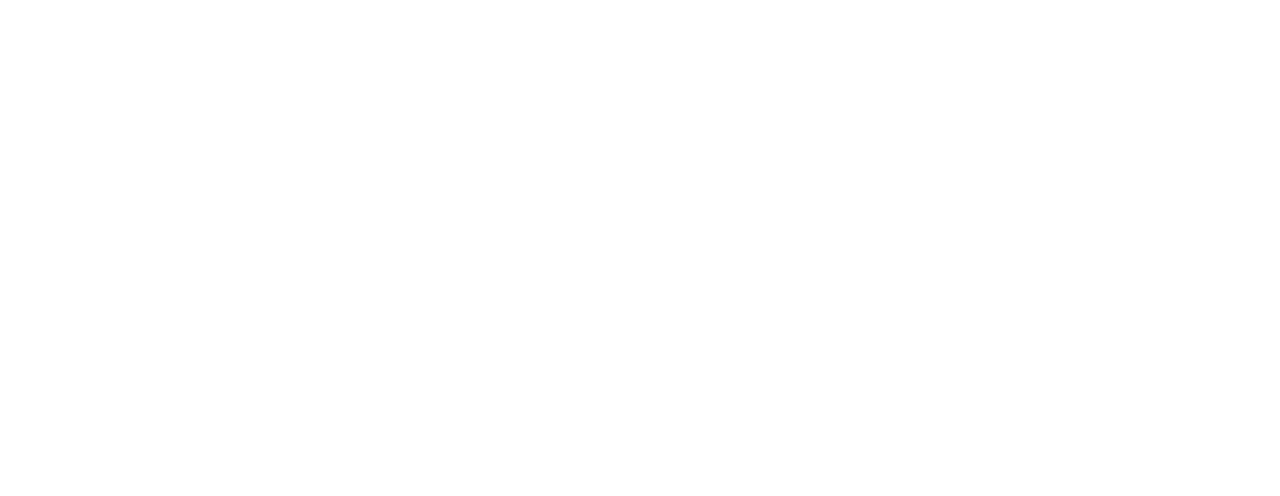
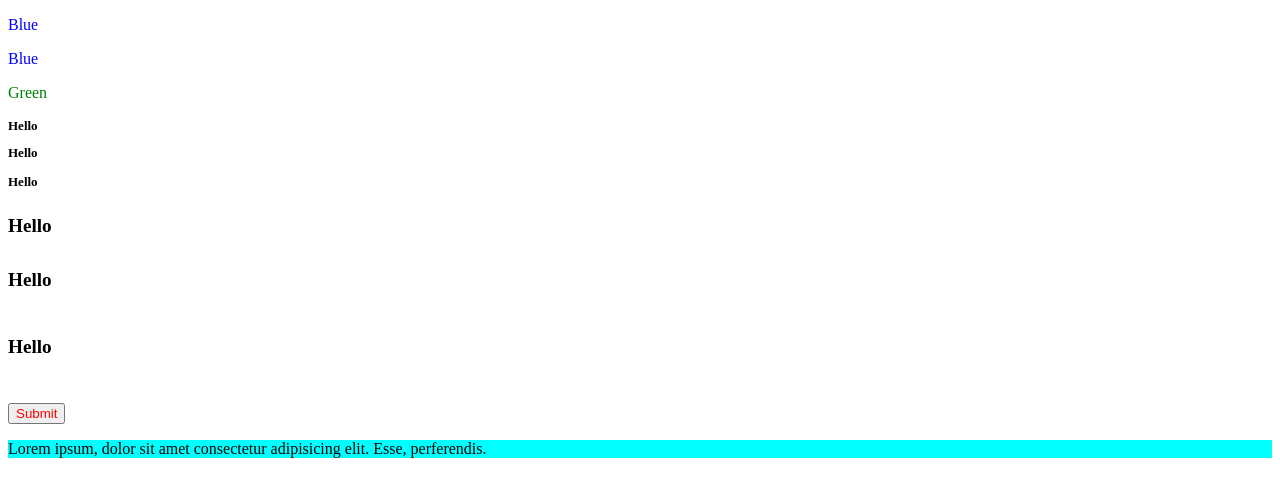
Before and after one commit to SudiptaSaha123/WebDevelopment, a plain HTML site: page CSS/1/index.html in a window 1280 px wide. Drawn offline with Linux system fonts and the light colour scheme.

Commit message:
CSS/1/index.html file modified

```diff
--- a/CSS/1/index.html
+++ b/CSS/1/index.html
@@ -5,8 +5,87 @@
     <meta http-equiv="X-UA-Compatible" content="IE=edge">
     <meta name="viewport" content="width=device-width, initial-scale=1.0">
     <title>Learning CSS</title>
+
+    <style>
+        /* p{
+            color: red;
+            font-size: larger;
+        }
+
+        h1{
+            background-color: aqua;
+        }
+
+        table,td, tr, th{
+            border: 2px solid blue;
+            border-collapse: collapse;
+        } */
+
+        .blue{
+            color: blue;
+        }
+
+        .green {
+            color: green;
+        }
+
+        .small{
+            font-size: small;
+        }
+
+        .big{
+            font-size: larger;
+        }
+
+        #first-button{
+            color: red;
+        }
+
+        #para{
+            background-color: aqua;
+        }
+    </style>
 </head>
 <body>
 
+    <p class="blue">Blue</p>
+    <p class="blue">Blue</p>
+    <p class="green">Green</p>
+
+    <h1 class="small">Hello</h1>
+    <h2 class="small">Hello</h2>
+    <h3 class="small">Hello</h3>
+
+    <h4 class="big">Hello</h4>
+    <h5 class="big">Hello</h5>
+    <h6 class="big">Hello</h6>
+
+    <button id="first-button">Submit</button>
+
+    <p id="para">Lorem ipsum, dolor sit amet consectetur adipisicing elit. Esse, perferendis.</p>
+    <!-- <p>This is paragraph</p>
+
+    <h1>Heading 1</h1>
+
+    <h1>Heading 2</h1>
+
+    <p>This is paragraph</p>
+
+    <table>
+        <tr>
+            <th>Month</th>
+            <th>Savings</th>
+        </tr>
+
+        <tr>
+            <td>Jan</td>
+            <td>200</td>
+        </tr>
+
+        <tr>
+            <td>Feb</td>
+            <td>300</td>
+        </tr>
+    </table> -->
 </body>
 </html>
```
